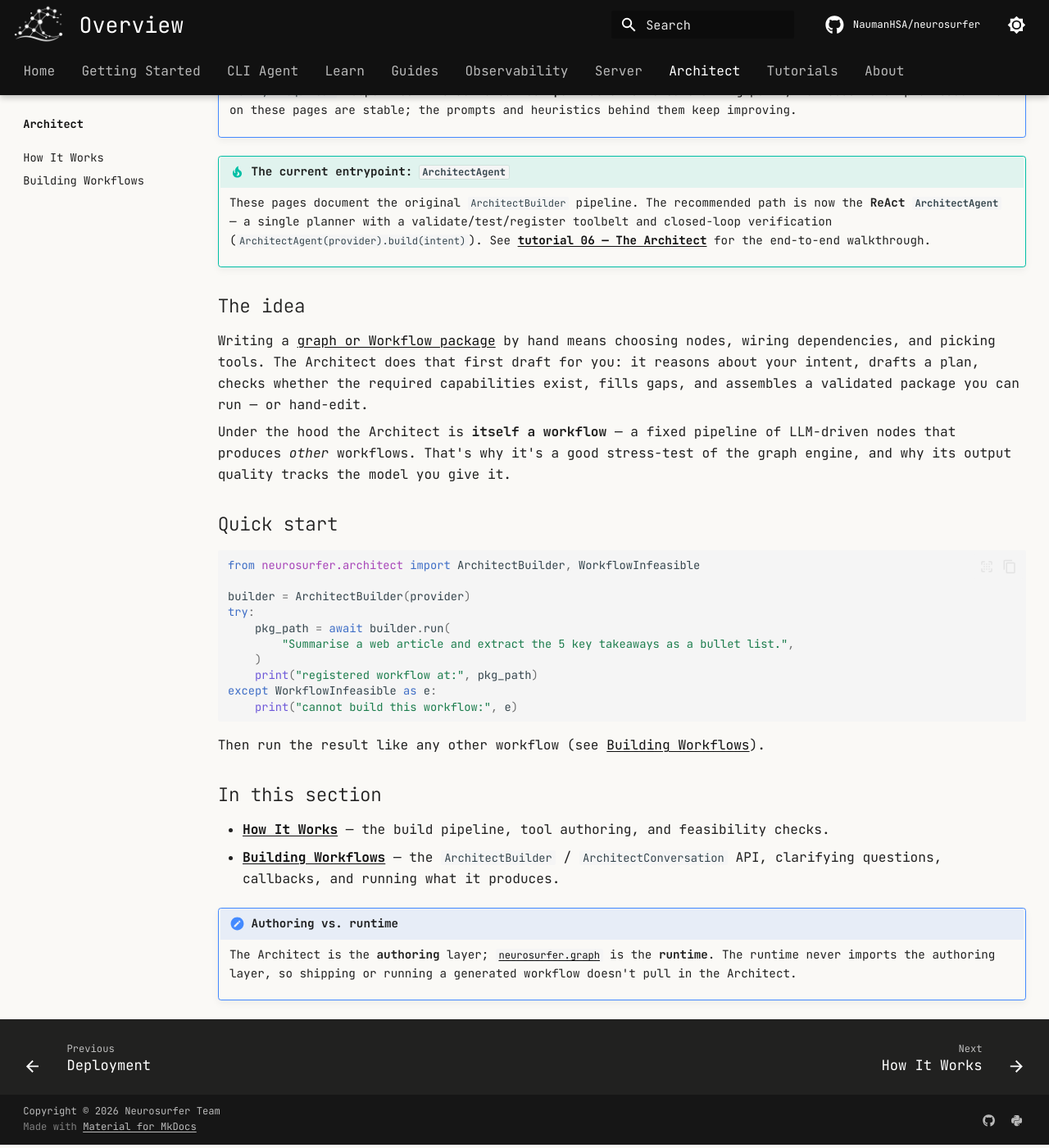
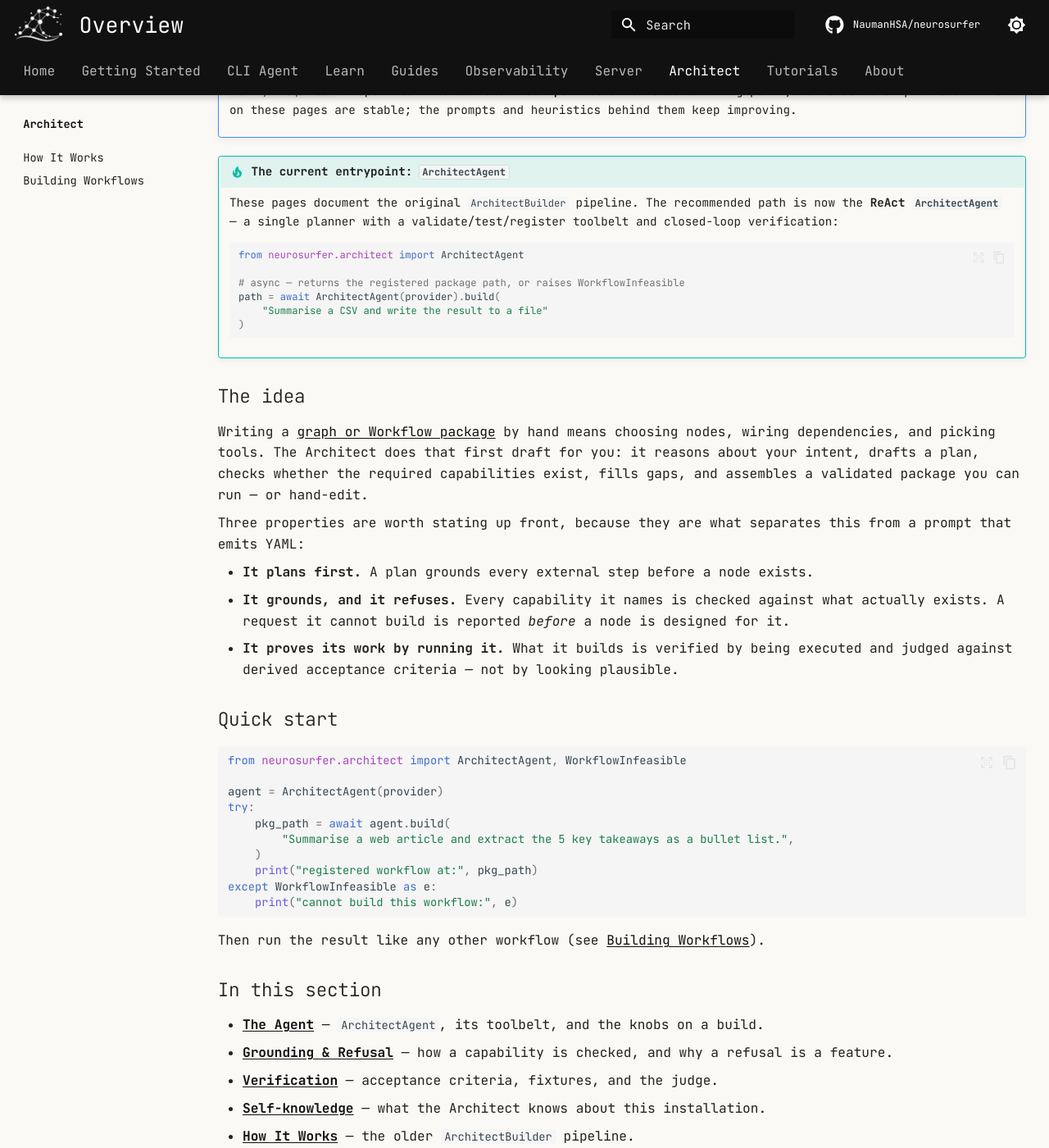
Before and after one commit to NaumanHSA/neurosurfer, an MkDocs documentation site: the page built from docs/architect/index.md, in a window 1280 px wide and 1400 px high, scrolled down 508 px. Shown: the whole window at 82% size. Built offline with MkDocs 1.6.1 and Material for MkDocs 9.7.7, drawn with Linux system fonts in a browser that asks for light colours; comment, search, counter and statistics services are not loaded; some of the changed text lies outside the part shown.

Commit message:
Docs: the Architect plans, grounds, refuses and proves — none of which had a page
Three pages documented `ArchitectBuilder`, the fixed eight-node pipeline. The
branch replaced it with a ReAct agent carrying a toolbelt, and the only trace of
that in the docs was a tip box pointing at a tutorial notebook that does not
exist on this line.

Four new pages, split by the question each answers rather than by module.
`agent.md` has the terminal contract, which is the part worth reading first: a
build returns a registered path or raises `WorkflowInfeasible`, and a build that
finished having produced neither is a `RuntimeError` rather than a success.
`grounding.md` is the question that decides everything — does this step reach
outside the model — and why a refusal is an outcome. `verification.md` is the
closed loop: acceptance criteria derived from the intent, a fixture that creates
the file a workflow reads, and a judge that fails closed because an unscored
criterion is not a pass.

`verify="required"` is the default and the page says why rather than leaving it as
a knob: `encouraged` is prompt-only, and prompt-only is what a weaker model
ignores — two bug-report transcripts went validate → ok → register with no
`test_workflow` call at all.

`knowledge.md` states the thing this whole plan turns on. The Architect reads
`docs/` through its `neurosurfer_docs` tool, so these pages are an input to it.
Sections are retrieved without their parents, which is why a heading has to name
its subject; and `about/roadmap` and `about/changelog` are excluded from the index
because a list of capability nouns scores highly for almost any query and
displaces the guide that answers — measured at a top-3 slot in four of six
build-shaped queries.

`how-it-works.md` is retitled and marked as the older path. It is still accurate
for `ArchitectBuilder`, which still works.

Co-Authored-By: Claude Opus 5 <noreply@anthropic.com>

````diff
--- a/docs/architect/index.md
+++ b/docs/architect/index.md
@@ -1,7 +1,7 @@
 # Architect
 
 The **Architect** turns a plain-English description into a runnable
-[Workflow package](../guides/graph-workflows.md#workflow-packages). You describe *what* you want; it
+[Workflow package](../graph/packages.md). You describe *what* you want; it
 designs the graph, writes the node logic, and — if the workflow needs a tool that doesn't exist yet —
 **authors that tool**, validates it in a sandbox, and registers it (with your approval).
 
@@ -23,29 +23,41 @@ from neurosurfer.architect import ArchitectBuilder, ArchitectConversation, Workf
 !!! tip "The current entrypoint: `ArchitectAgent`"
     These pages document the original `ArchitectBuilder` pipeline. The recommended path is now the
     **ReAct `ArchitectAgent`** — a single planner with a validate/test/register toolbelt and
-    closed-loop verification (`ArchitectAgent(provider).build(intent)`). See
-    **[tutorial 06 — The Architect](https://github.com/NaumanHSA/neurosurfer/blob/main/tutorials/06_architect.ipynb)**
-    for the end-to-end walkthrough.
+    closed-loop verification:
+
+    ```python
+    from neurosurfer.architect import ArchitectAgent
+
+    # async — returns the registered package path, or raises WorkflowInfeasible
+    path = await ArchitectAgent(provider).build(
+        "Summarise a CSV and write the result to a file"
+    )
+    ```
 
 ## The idea
 
-Writing a [graph or Workflow package](../guides/graph-workflows.md) by hand means choosing nodes,
+Writing a [graph or Workflow package](../graph/index.md) by hand means choosing nodes,
 wiring dependencies, and picking tools. The Architect does that first draft for you: it reasons about
 your intent, drafts a plan, checks whether the required capabilities exist, fills gaps, and assembles
 a validated package you can run — or hand-edit.
 
-Under the hood the Architect is **itself a workflow** — a fixed pipeline of LLM-driven nodes that
-produces *other* workflows. That's why it's a good stress-test of the graph engine, and why its
-output quality tracks the model you give it.
+Three properties are worth stating up front, because they are what separates this from a prompt that
+emits YAML:
+
+- **It plans first.** A plan grounds every external step before a node exists.
+- **It grounds, and it refuses.** Every capability it names is checked against what actually
+  exists. A request it cannot build is reported *before* a node is designed for it.
+- **It proves its work by running it.** What it builds is verified by being executed and judged
+  against derived acceptance criteria — not by looking plausible.
 
 ## Quick start
 
 ```python
-from neurosurfer.architect import ArchitectBuilder, WorkflowInfeasible
+from neurosurfer.architect import ArchitectAgent, WorkflowInfeasible
 
-builder = ArchitectBuilder(provider)
+agent = ArchitectAgent(provider)
 try:
-    pkg_path = await builder.run(
+    pkg_path = await agent.build(
         "Summarise a web article and extract the 5 key takeaways as a bullet list.",
     )
     print("registered workflow at:", pkg_path)
@@ -57,11 +69,15 @@ Then run the result like any other workflow (see [Building Workflows](building.m
 
 ## In this section
 
-- **[How It Works](how-it-works.md)** — the build pipeline, tool authoring, and feasibility checks.
-- **[Building Workflows](building.md)** — the `ArchitectBuilder` / `ArchitectConversation` API,
-  clarifying questions, callbacks, and running what it produces.
+- **[The Agent](agent.md)** — `ArchitectAgent`, its toolbelt, and the knobs on a build.
+- **[Grounding & Refusal](grounding.md)** — how a capability is checked, and why a refusal is a
+  feature.
+- **[Verification](verification.md)** — acceptance criteria, fixtures, and the judge.
+- **[Self-knowledge](knowledge.md)** — what the Architect knows about this installation.
+- **[How It Works](how-it-works.md)** — the older `ArchitectBuilder` pipeline.
+- **[Building Workflows](building.md)** — clarifying questions, callbacks, and running the output.
 
 !!! note "Authoring vs. runtime"
-    The Architect is the **authoring** layer; [`neurosurfer.graph`](../guides/graph-workflows.md) is
+    The Architect is the **authoring** layer; [`neurosurfer.graph`](../graph/index.md) is
     the **runtime**. The runtime never imports the authoring layer, so shipping or running a generated
     workflow doesn't pull in the Architect.
````
Also changed, not shown: docs/architect/agent.md (added, +157 -0 lines), docs/architect/building.md (+2 -2 lines), docs/architect/grounding.md (added, +91 -0 lines), docs/architect/how-it-works.md (+8 -2 lines), docs/architect/knowledge.md (added, +71 -0 lines), docs/architect/verification.md (added, +91 -0 lines).
